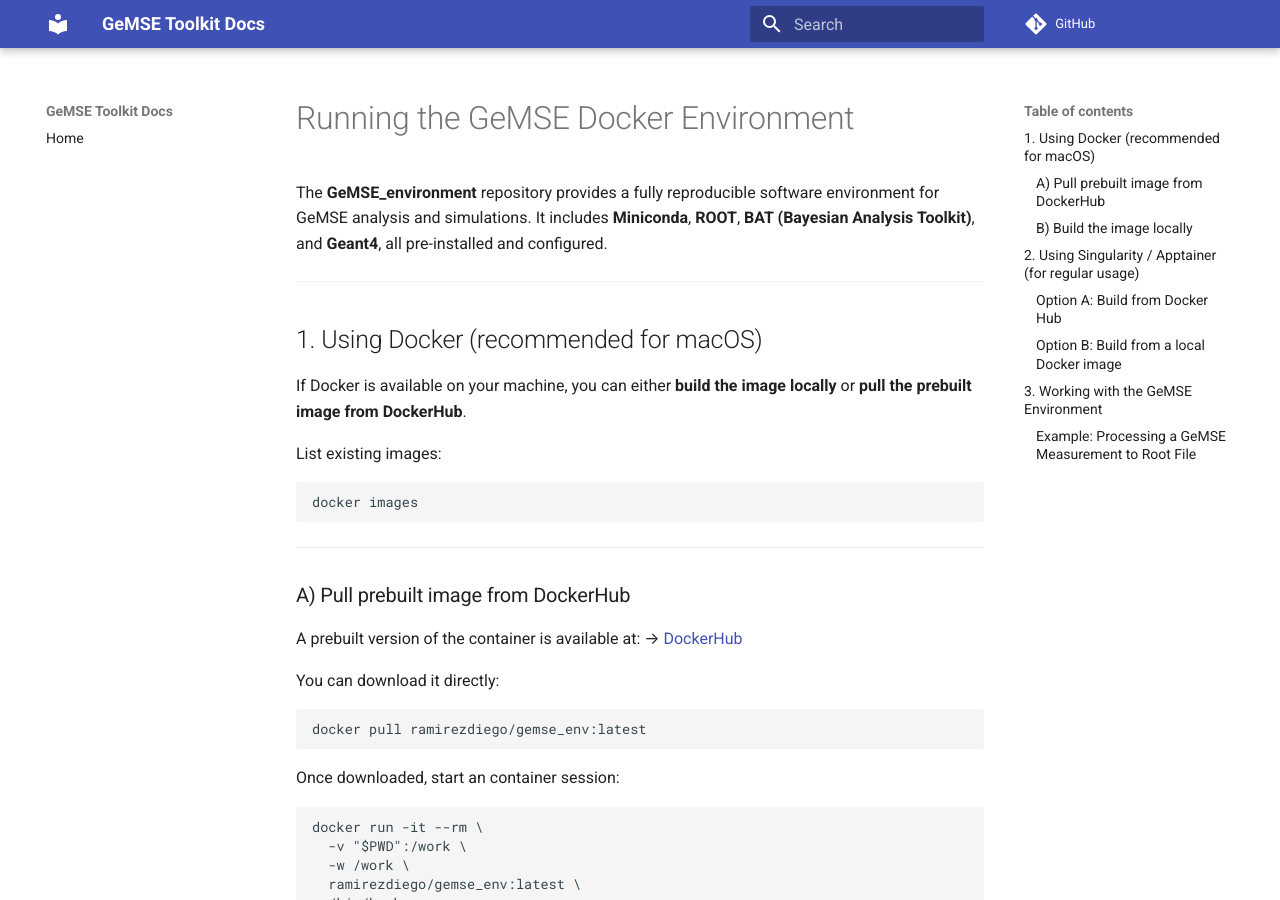
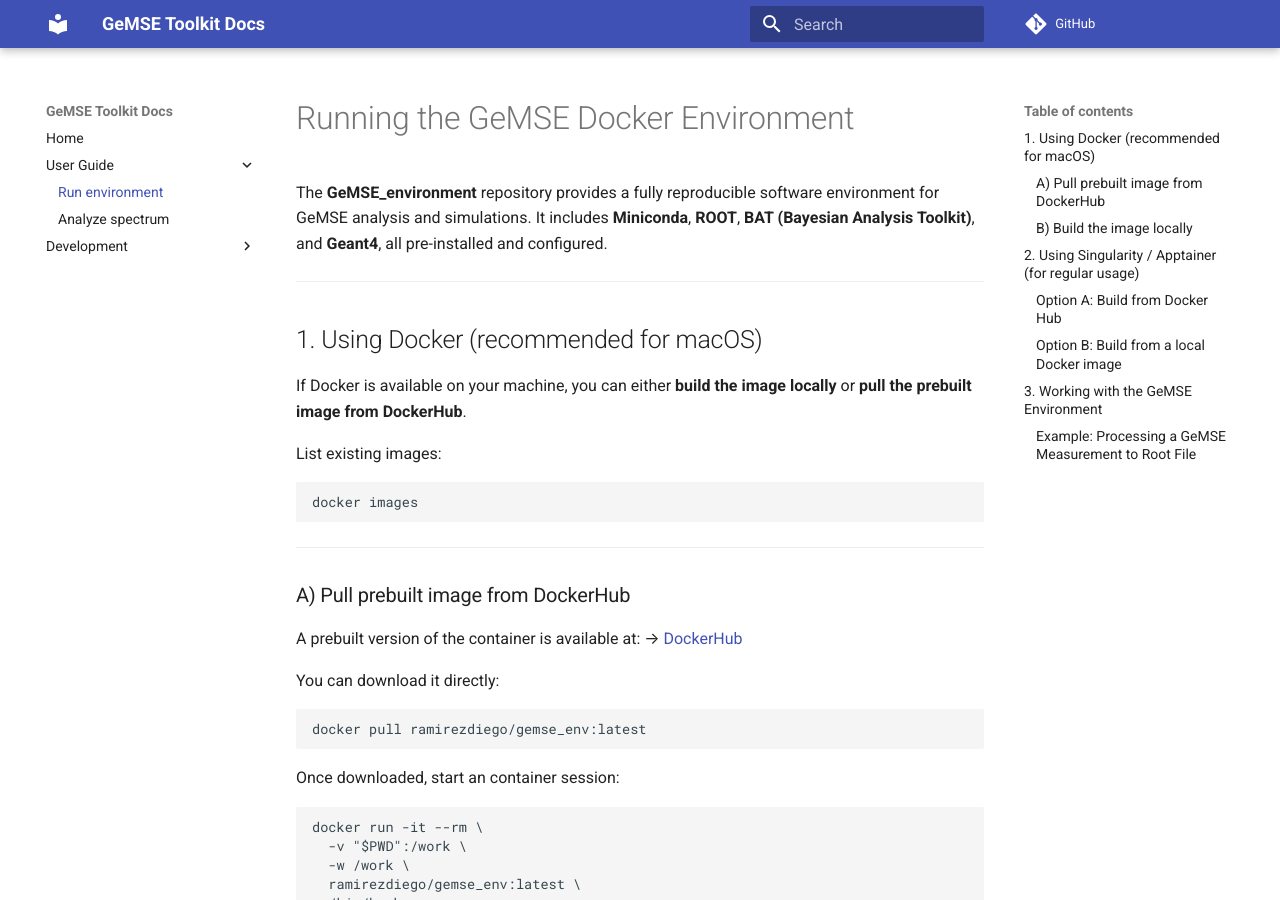
Before and after one commit to mucahit-kaya/GeMSE_toolkit, an MkDocs documentation site: the page built from docs/run-environment.md, in a window 1280 px wide and 900 px high. Built offline with MkDocs 1.6.1 and Material for MkDocs 9.7.7, drawn with Linux system fonts in a browser that asks for light colours; comment, search, counter and statistics services are not loaded.

```diff
--- a/mkdocs.yml
+++ b/mkdocs.yml
@@ -6,4 +6,9 @@ theme:
     - navigation.instant
     - navigation.tracking
 nav:
-  - Home: index.md
+  - Home: index.md            # docs/index.md
+  - User Guide:
+      - Run environment: run-environment.md
+      - Analyze spectrum: analyze-spectrum.md
+  - Development:
+      - Dev notes: dev/index.md
```
Also changed, not shown: docs/dev/index.md (added), 2 other files.
